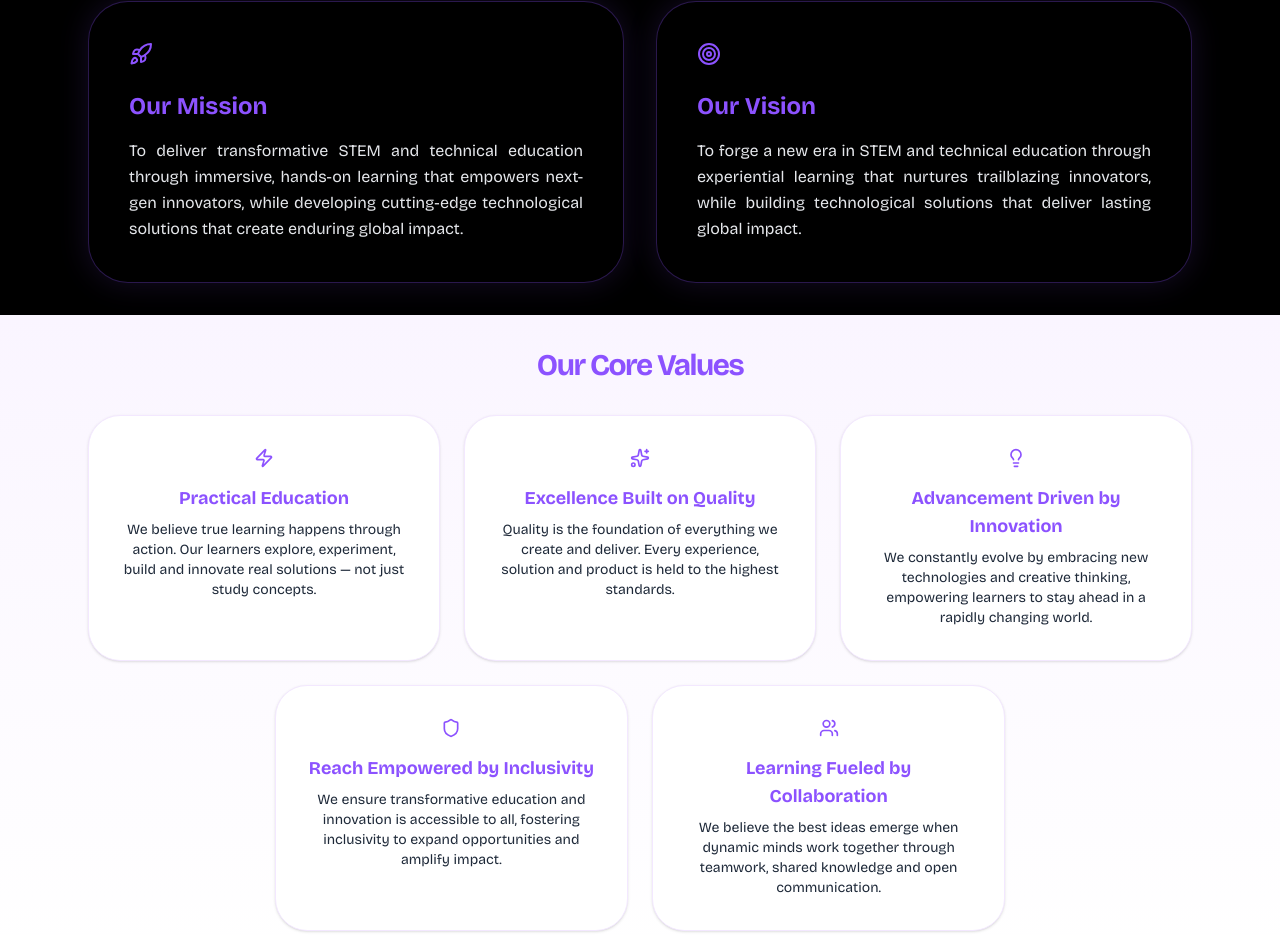
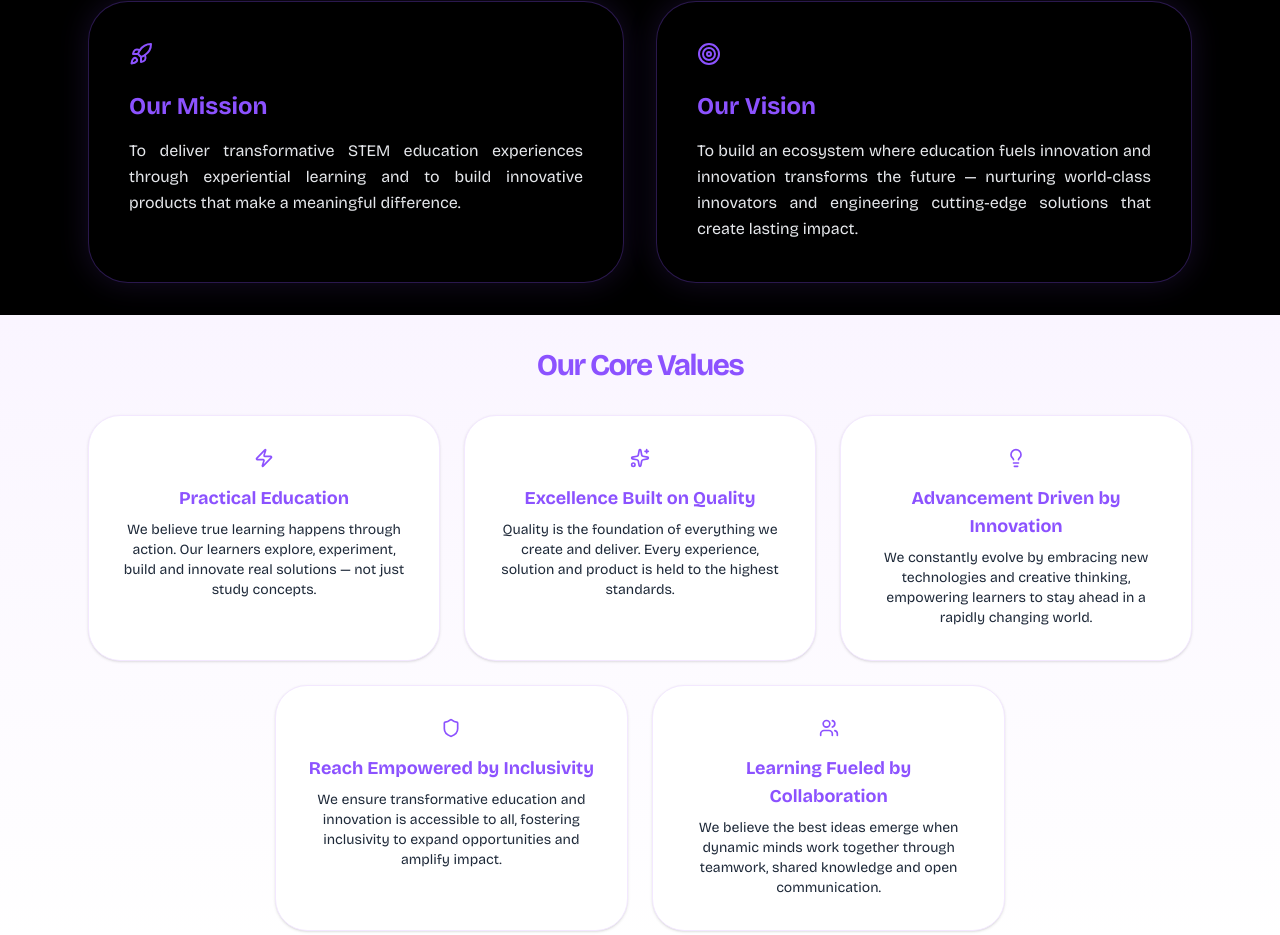
Before and after one commit to Adroiit-Technovations/adroiit-website, a Next.js app: page /about in a window 1280 px wide. Shown: the part 837-1772 px from the top of the page. Built offline with nearby package versions, Linux system fonts and the light colour scheme; no server answers.

Commit message:
Modified Vision and Mission

```diff
--- a/app/about/page.tsx
+++ b/app/about/page.tsx
@@ -121,7 +121,7 @@ export default function About() {
             <Rocket size={24} className="text-[#8c52ff] mb-6" />
             <h2 className="text-2xl font-bold mb-4 text-[#8c52ff]">Our Mission</h2>
             <p className="text-gray-200 leading-relaxed text-justify">
-              To deliver transformative STEM and technical education through immersive, hands-on learning that empowers next-gen innovators, while developing cutting-edge technological solutions that create enduring global impact.
+              To deliver transformative STEM education experiences through experiential learning and to build innovative products that make a meaningful difference.
             </p>
           </motion.div>
 
@@ -133,7 +133,7 @@ export default function About() {
             <Target size={24} className="text-[#8c52ff] mb-6" />
             <h2 className="text-2xl font-bold mb-4 text-[#8c52ff]">Our Vision</h2>
             <p className="text-gray-200 leading-relaxed text-justify">
-              To forge a new era in STEM and technical education through experiential learning that nurtures trailblazing innovators, while building technological solutions that deliver lasting global impact.
+              To build an ecosystem where education fuels innovation and innovation transforms the future — nurturing world-class innovators and engineering cutting-edge solutions that create lasting impact.
             </p>
           </motion.div>
 
```
